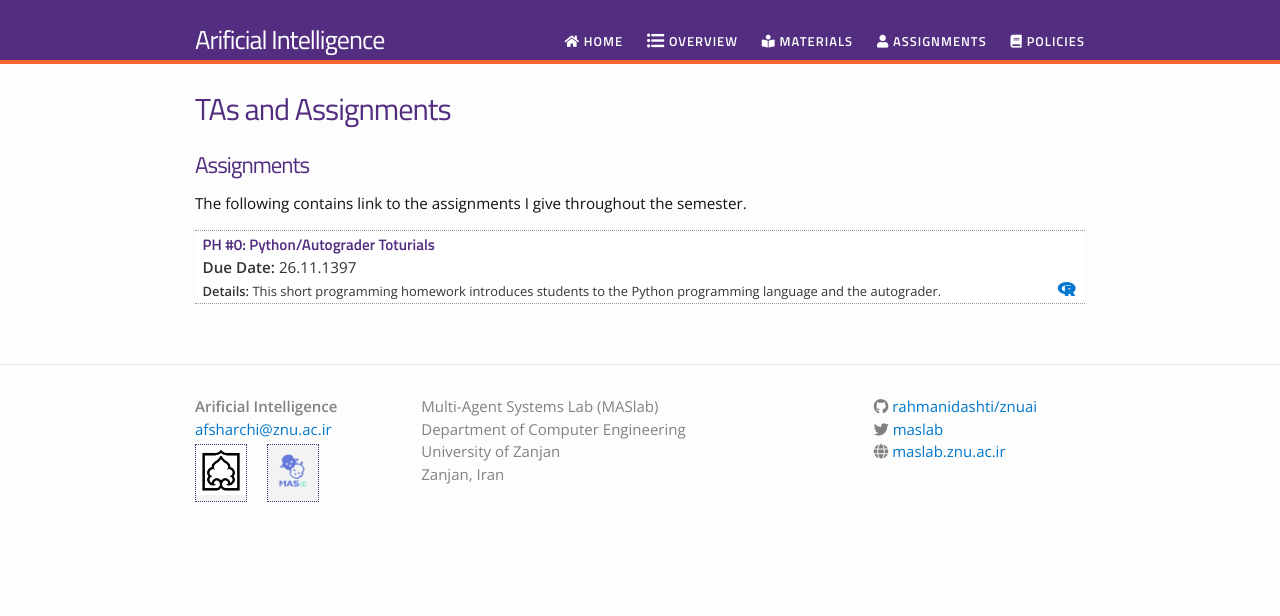
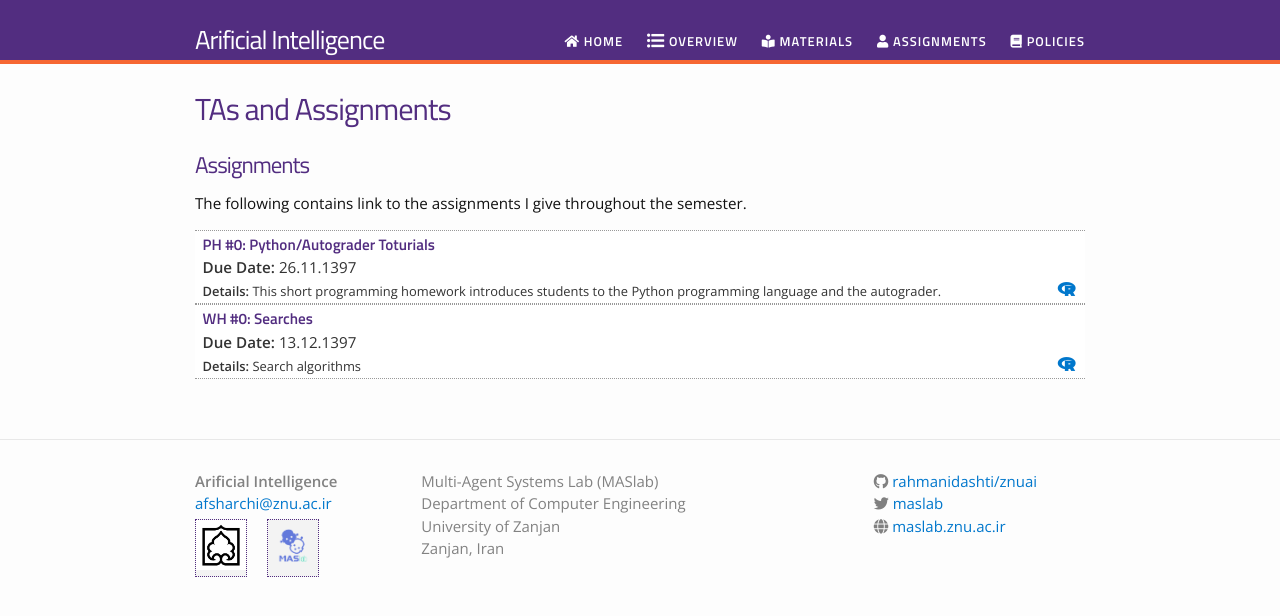
Before and after one commit to rahmanidashti/znuai, a Jekyll site: the page built from assignments.md, in a window 1280 px wide. Shown: the top 616 px of the page. Built offline with Jekyll 4.4.1, drawn with Linux system fonts in a browser that asks for light colours; nearby versions of some CDN libraries.

Commit message:
Update assignments.yml

```diff
--- a/_data/assignments.yml
+++ b/_data/assignments.yml
@@ -3,3 +3,8 @@
   filename: PH_0_PythonAutograder
   dirname: assignments
   tldr: "This short programming homework introduces students to the Python programming language and the autograder."
+- title: "WH #0: Searches"
+  duedate: 13.12.1397
+  filename: WH_0_Search
+  dirname: assignments
+  tldr: "Search algorithms"
```
